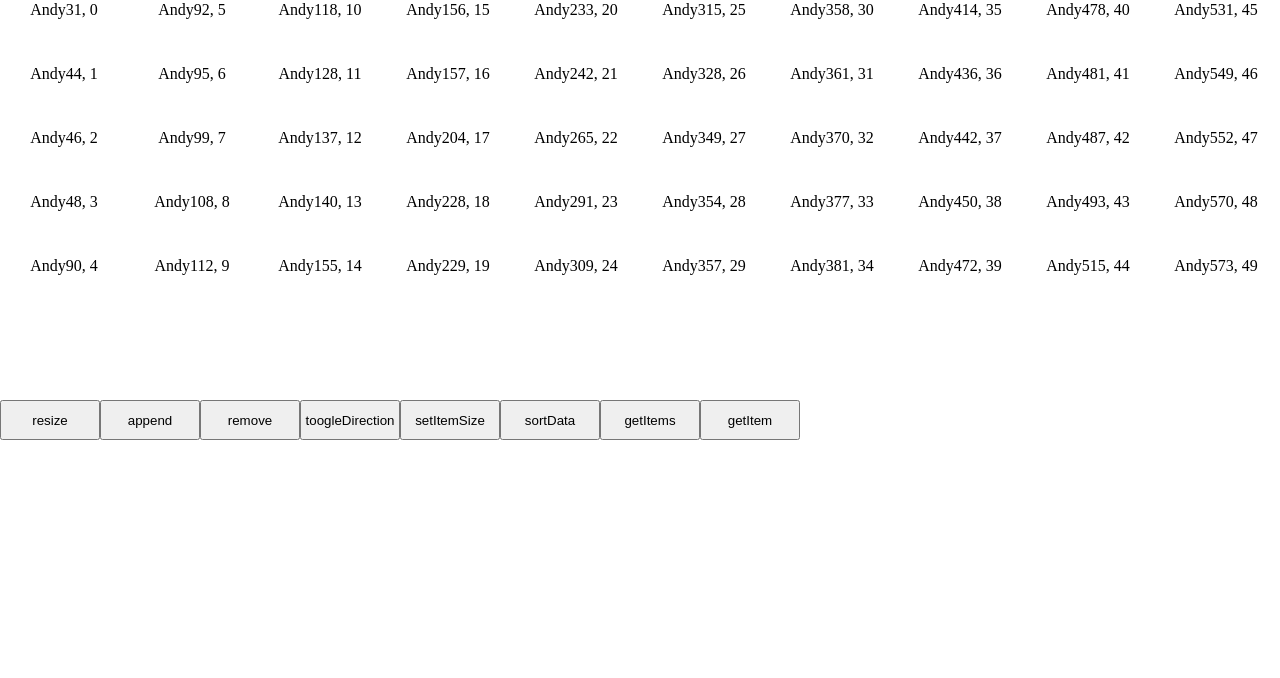
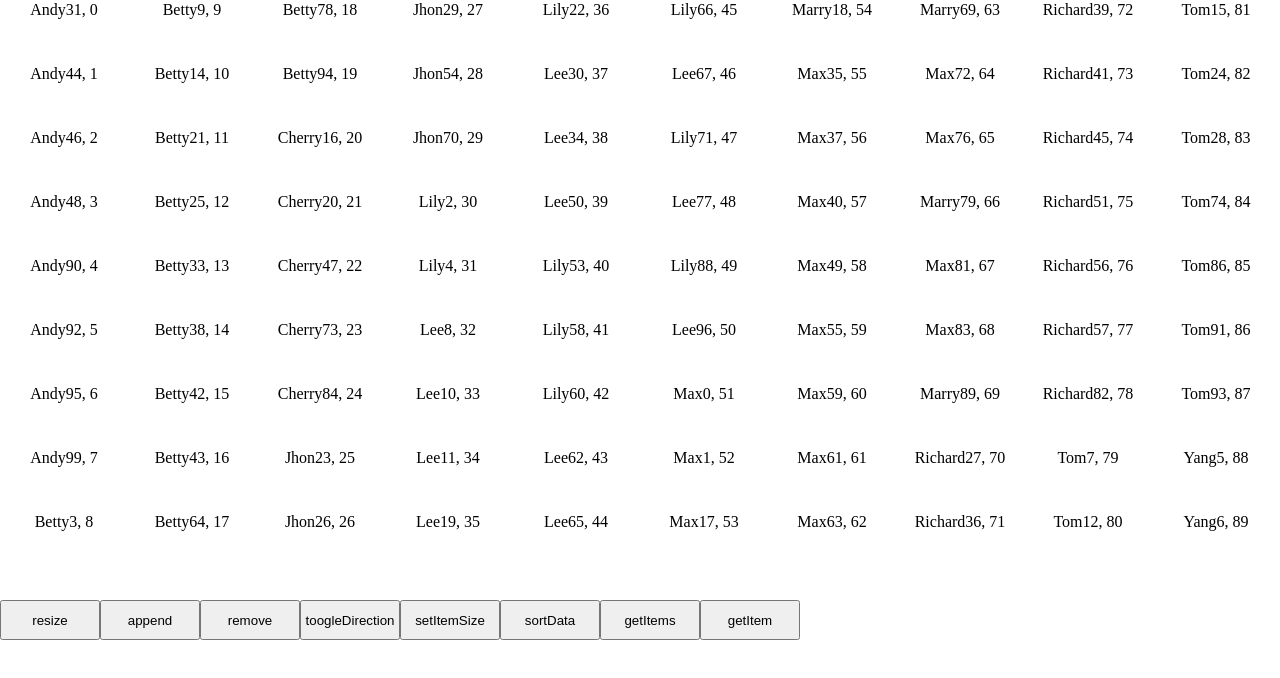
Before and after one commit to softshare/YKList, a Vue app: page / in a window 1280 px wide. Shown: the top 678 px of the page. Built offline with nearby package versions, Linux system fonts and the light colour scheme.

Commit message:
extract the height property stand alone to control the list height more easily.

```diff
--- a/package.json
+++ b/package.json
@@ -1,6 +1,6 @@
 {
   "name": "yklist",
-  "version": "1.0.0",
+  "version": "1.0.1",
   "private": false,
   "main": "./dist/yklist.common.js",
   "license": "MIT",
--- a/src/App.vue
+++ b/src/App.vue
@@ -1,7 +1,7 @@
 <template>
   <div style="width:100%;">
     <div style="clear:both;float:left;width:100%;">
-      <YKList ref="ykList1" :settings="settings" :listData="listData">
+      <YKList ref="ykList1" :settings="settings" :listData="listData" :height="height">
         <template v-slot:YKListItems="YKListItems">
           <div style="user-select: none;">
             {{ YKListItems.item.name }}, {{ YKListItems.index }}
@@ -32,12 +32,12 @@
 		},
 		data() {
 			return {
+				height:"600px",
 				listData: [],
 				settings: {
 					id: "ykList1",
 					keyNaviBy: "name",
-					testingData: 10000,
-					height: "400px",
+					testingData: 100,
 					itemSize: {
 						width: 128,
 						height: 64
@@ -51,7 +51,8 @@
 		},
 		methods: {
 			resize() {
-				this.$refs.ykList1.setHeight("800px");
+				this.height = "800px";
+				// this.$refs.ykList1.setHeight("800px");
 			},
 			append() {
 				this.$refs.ykList1.appendItem({name: 'yklist123'});
--- a/src/components/YKList.vue
+++ b/src/components/YKList.vue
@@ -12,7 +12,7 @@ https://github.com/softshare/YKList
       ref="settings.id"
       tabindex="0"
       :id="settings.id"
-      :style="{height:styleListHeight}"
+      :style="{height:listHeightByUser}"
       @scroll="onScroll"
       @keydown="onListViewKeyDown($event)"
       @mousedown="onListViewContainerMouseDown($event)"
@@ -85,11 +85,11 @@ https://github.com/softshare/YKList
 				total_rows: 1, //数据的理论总行数
 				listWidth: 0, //列表宽
 				listHeight: 0, //列表高
+				listHeightByUser: 0, //用户设置的列表高
 				startIndex: 0, //虚拟显示的开始item
 				itemHot: -1, //当前的热点item
 				scrollTopValue: 0, //监测滚动条是否停止滚动的变量
 				MouseTime: 0, //Detect mouse click event
-				styleListHeight: '500px',
 				iLoadIconLP_Index: 0, //自动加载低优先级缩略图图标生成任务的索引值,
 				iListHeightDetect: 0,
 				sortAsend: true,
@@ -127,6 +127,12 @@ https://github.com/softshare/YKList
 				type: Array,
 				default: function () {
 					return []
+				},
+			},
+			height: {
+				type: String,
+				default: function () {
+					return "500px"
 				},
 			},
 		},
@@ -249,7 +255,6 @@ https://github.com/softshare/YKList
 			},
 			settingsCheck() {
 				if (this.settings.horizontal == undefined) this.settings.horizontal = false;
-				if (this.settings.height != undefined) this.styleListHeight = this.settings.height;
 			},
 			onScroll() {
 				// 根据滚动的距离，估算出这个滚动位置对应的数组序列，例如滚动100px，每条40px，对应第3条
@@ -534,7 +539,8 @@ https://github.com/softshare/YKList
 				}
 			},
 			setHeight(val) {
-				this.styleListHeight = val;
+				this.listHeightByUser = val;
+				this.refreshLayout();
 			},
 			setListData(data) {
 				if (this.settings.sortData != undefined) {
@@ -547,7 +553,7 @@ https://github.com/softshare/YKList
 					this.list = data;
 				}
 
-				this.list_checked = [];
+				this.unCheckAll();
 				this.list_charSort = [];
 				this.refreshLayout();
 				if (this.settings.keyNaviBy != undefined) {
@@ -609,12 +615,15 @@ https://github.com/softshare/YKList
 				this.settingsCheck();
 				this.refreshLayout();
 			},
+			height: function (valNew) {
+				this.setHeight(valNew);
+			},
 		},
 		created() {
 		},
 		mounted() {
 			this.settingsCheck();
-
+      if(this.height!=undefined) this.setHeight(this.height);
 			if (this.listData.length == 0 && this.settings.testingData != undefined) {
 				this.setListData(HelperCtlListView.Helper.createTestData(this.settings.testingData));
 			} else {
```
